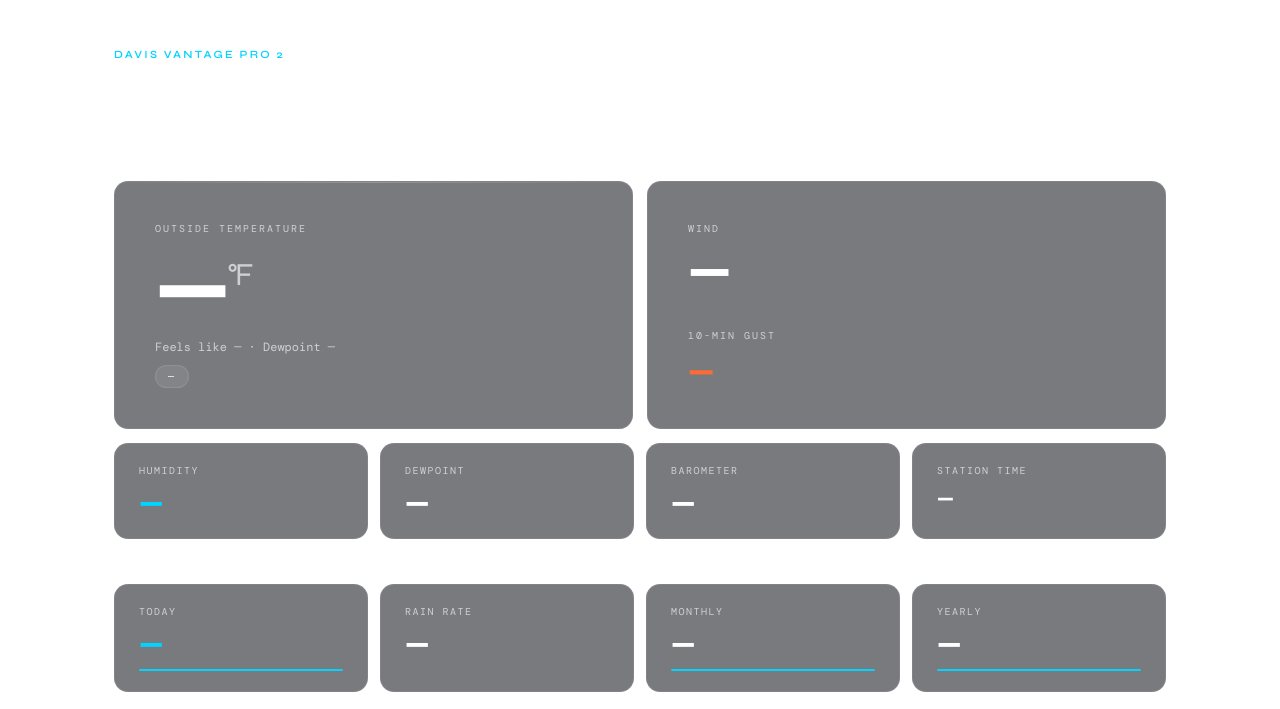
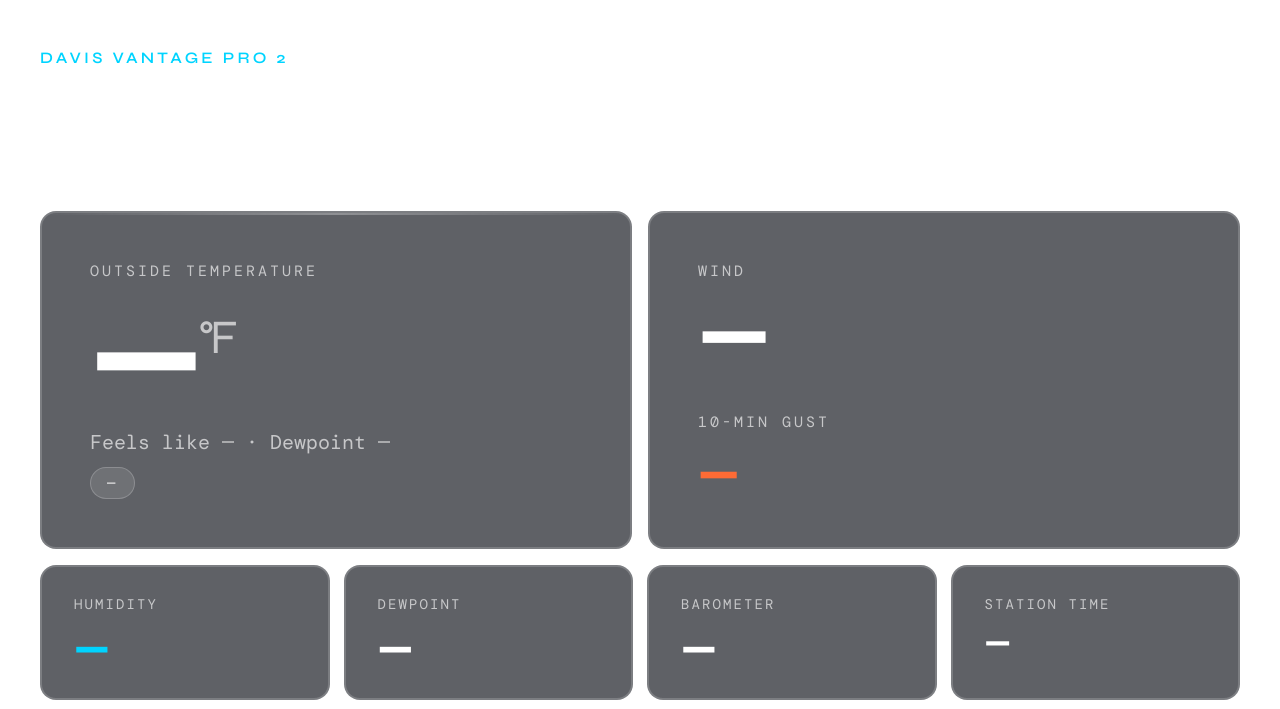
Before and after one commit to TestEngineeringGPGT/weather-station, a plain HTML site: page index.html in a window 1280 px wide. Shown: the top 709 px of the page. Drawn offline with nearby package versions, Linux system fonts and the light colour scheme; no server answers; a web font is replaced by a local one.

Commit message:
Update index.html

```diff
--- a/index.html
+++ b/index.html
@@ -7,8 +7,8 @@
 <link href="https://fonts.googleapis.com/css2?family=DM+Mono:wght@300;400;500&family=Syne:wght@400;600;800&display=swap" rel="stylesheet">
 <style>
   :root {
-    --surface: rgba(10, 13, 20, 0.55);
-    --border: rgba(255,255,255,0.08);
+    --surface: rgba(10, 13, 20, 0.65);
+    --border: rgba(255,255,255,0.18);
     --accent: #00d4ff;
     --accent2: #ff6b35;
     --text: #ffffff;
@@ -50,9 +50,9 @@
   }
 
   .container {
-    max-width: 1100px;
+    max-width: 1400px;
     margin: 0 auto;
-    padding: 48px 24px;
+    padding: 48px 40px;
     position: relative;
     z-index: 10;
   }
@@ -61,22 +61,22 @@
     background: var(--surface);
     backdrop-filter: blur(20px);
     -webkit-backdrop-filter: blur(20px);
-    border: 1px solid var(--border);
-    border-radius: 14px;
+    border: 2px solid var(--border);
+    border-radius: 16px;
   }
 
-  .glass:hover { border-color: rgba(255,255,255,0.14); }
+  .glass:hover { border-color: rgba(255,255,255,0.28); }
 
   header {
     display: flex;
     justify-content: space-between;
     align-items: flex-start;
-    margin-bottom: 48px;
+    margin-bottom: 40px;
   }
 
   .station-id {
     font-family: 'Syne', sans-serif;
-    font-size: 11px;
+    font-size: 16px;
     font-weight: 600;
     letter-spacing: 0.2em;
     text-transform: uppercase;
@@ -86,21 +86,27 @@
 
   h1 {
     font-family: 'Syne', sans-serif;
-    font-size: clamp(28px, 5vw, 42px);
+    font-size: clamp(42px, 6vw, 64px);
     font-weight: 800;
     letter-spacing: -0.02em;
     line-height: 1;
+  }
+
+  .header-meta {
+    font-size: 18px;
+    color: var(--muted);
+    margin-top: 8px;
   }
 
   .header-right { text-align: right; }
 
   .status-dot {
     display: inline-block;
-    width: 7px;
-    height: 7px;
+    width: 10px;
+    height: 10px;
     border-radius: 50%;
     background: #00ff88;
-    margin-right: 6px;
+    margin-right: 8px;
     animation: blink 2s ease-in-out infinite;
   }
 
@@ -112,7 +118,7 @@
   }
 
   .status-label {
-    font-size: 11px;
+    font-size: 16px;
     letter-spacing: 0.1em;
     text-transform: uppercase;
     color: var(--muted);
@@ -120,20 +126,20 @@
 
   .last-updated {
     display: block;
-    font-size: 11px;
+    font-size: 16px;
     color: var(--muted);
-    margin-top: 6px;
+    margin-top: 8px;
   }
 
   .hero {
     display: grid;
     grid-template-columns: 1fr 1fr;
-    gap: 14px;
-    margin-bottom: 14px;
+    gap: 16px;
+    margin-bottom: 16px;
   }
 
   .hero-temp {
-    padding: 40px;
+    padding: 48px;
     position: relative;
     overflow: hidden;
   }
@@ -142,28 +148,28 @@
     content: '';
     position: absolute;
     top: 0; left: 0; right: 0;
-    height: 1px;
-    background: linear-gradient(90deg, transparent, rgba(255,255,255,0.2), transparent);
+    height: 2px;
+    background: linear-gradient(90deg, transparent, rgba(255,255,255,0.3), transparent);
   }
 
   .hero-wind {
-    padding: 40px;
+    padding: 48px;
     display: flex;
     flex-direction: column;
     justify-content: space-between;
   }
 
   .hero-label {
-    font-size: 10px;
+    font-size: 15px;
     letter-spacing: 0.2em;
     text-transform: uppercase;
     color: var(--muted);
-    margin-bottom: 12px;
+    margin-bottom: 14px;
   }
 
   .hero-value {
     font-family: 'Syne', sans-serif;
-    font-size: clamp(56px, 8vw, 80px);
+    font-size: clamp(80px, 10vw, 120px);
     font-weight: 800;
     letter-spacing: -0.04em;
     line-height: 1;
@@ -177,66 +183,66 @@
     vertical-align: super;
   }
 
-  .hero-sub { font-size: 12px; color: var(--muted); margin-top: 12px; }
+  .hero-sub { font-size: 20px; color: var(--muted); margin-top: 14px; }
 
   .condition-badge {
     display: inline-block;
-    padding: 4px 12px;
+    padding: 6px 16px;
     border-radius: 20px;
-    font-size: 10px;
+    font-size: 14px;
     letter-spacing: 0.15em;
     text-transform: uppercase;
-    background: rgba(255,255,255,0.08);
-    border: 1px solid rgba(255,255,255,0.1);
-    margin-top: 10px;
+    background: rgba(255,255,255,0.10);
+    border: 1px solid rgba(255,255,255,0.2);
+    margin-top: 12px;
   }
 
   .grid {
     display: grid;
     grid-template-columns: repeat(4, 1fr);
-    gap: 12px;
-    margin-bottom: 12px;
+    gap: 14px;
+    margin-bottom: 14px;
   }
 
-  .card { padding: 20px 24px; }
+  .card { padding: 28px 32px; }
 
   .card-label {
-    font-size: 10px;
+    font-size: 14px;
     letter-spacing: 0.15em;
     text-transform: uppercase;
     color: var(--muted);
-    margin-bottom: 10px;
+    margin-bottom: 12px;
   }
 
   .card-value {
     font-family: 'Syne', sans-serif;
-    font-size: 26px;
+    font-size: 38px;
     font-weight: 700;
     letter-spacing: -0.02em;
   }
 
   .section-label {
-    font-size: 10px;
+    font-size: 14px;
     letter-spacing: 0.2em;
     text-transform: uppercase;
     color: var(--muted);
     margin-bottom: 12px;
     margin-top: 20px;
-    padding-left: 2px;
+    padding-left: 4px;
   }
 
   .rain-grid {
     display: grid;
     grid-template-columns: repeat(4, 1fr);
-    gap: 12px;
-    margin-bottom: 12px;
+    gap: 14px;
+    margin-bottom: 14px;
   }
 
   .rain-bar {
-    height: 2px;
-    background: rgba(255,255,255,0.08);
+    height: 3px;
+    background: rgba(255,255,255,0.12);
     border-radius: 2px;
-    margin-top: 10px;
+    margin-top: 12px;
     overflow: hidden;
   }
 
@@ -250,19 +256,19 @@
   .comfort-grid {
     display: grid;
     grid-template-columns: repeat(3, 1fr);
-    gap: 12px;
+    gap: 14px;
   }
 
   footer {
     margin-top: 40px;
     padding-top: 20px;
-    border-top: 1px solid var(--border);
+    border-top: 2px solid var(--border);
     display: flex;
     justify-content: space-between;
     align-items: center;
   }
 
-  footer span { font-size: 11px; color: var(--muted); }
+  footer span { font-size: 15px; color: var(--muted); }
 
   .loading-overlay {
     position: fixed;
@@ -278,8 +284,8 @@
   .loading-overlay.hidden { opacity: 0; pointer-events: none; }
 
   .loader {
-    width: 32px; height: 32px;
-    border: 2px solid rgba(255,255,255,0.1);
+    width: 40px; height: 40px;
+    border: 3px solid rgba(255,255,255,0.1);
     border-top-color: var(--accent);
     border-radius: 50%;
     animation: spin 0.8s linear infinite;
@@ -321,7 +327,7 @@
     <div>
       <div class="station-id">Davis Vantage Pro 2</div>
       <h1>Weather Station</h1>
-      <div style="font-size:12px;color:var(--muted);margin-top:6px;">GPG*T VDA — San Angelo, TX</div>
+      <div class="header-meta">GPG*T VDA — San Angelo, TX</div>
     </div>
     <div class="header-right">
       <div>
@@ -342,11 +348,11 @@
     <div class="hero-wind glass">
       <div>
         <div class="hero-label">Wind</div>
-        <div class="hero-value" style="font-size:clamp(30px,4vw,46px);" id="wind">—</div>
+        <div class="hero-value" style="font-size:clamp(48px,6vw,80px);" id="wind">—</div>
       </div>
-      <div style="margin-top:20px;">
+      <div style="margin-top:24px;">
         <div class="hero-label">10-Min Gust</div>
-        <div style="font-family:'Syne',sans-serif;font-size:28px;font-weight:700;color:var(--accent2);" id="windGust">—</div>
+        <div style="font-family:'Syne',sans-serif;font-size:44px;font-weight:700;color:var(--accent2);" id="windGust">—</div>
       </div>
     </div>
   </div>
@@ -355,7 +361,7 @@
     <div class="card glass"><div class="card-label">Humidity</div><div class="card-value blue" id="humidity">—</div></div>
     <div class="card glass"><div class="card-label">Dewpoint</div><div class="card-value" id="dewpoint">—</div></div>
     <div class="card glass"><div class="card-label">Barometer</div><div class="card-value" id="barometer">—</div></div>
-    <div class="card glass"><div class="card-label">Station Time</div><div class="card-value" style="font-size:18px;" id="stationTime">—</div></div>
+    <div class="card glass"><div class="card-label">Station Time</div><div class="card-value" style="font-size:28px;" id="stationTime">—</div></div>
   </div>
 
   <div class="section-label">Precipitation</div>
@@ -383,7 +389,6 @@
 const SUPABASE_URL = "https://zrieseuynwnpsfvplwfi.supabase.co";
 const SUPABASE_KEY = "sb_publishable_-OFTC5LLjm7JGOqDUohLGg_pSDwuTeO";
 
-// ── Rain canvas ──────────────────────────────────────────────────────────────
 const canvas = document.getElementById("rainCanvas");
 const ctx = canvas.getContext("2d");
 let drops = [], rainActive = false, animFrame;
@@ -429,7 +434,6 @@
 
 window.addEventListener("resize", resizeCanvas);
 
-// ── Sky background ───────────────────────────────────────────────────────────
 function parseHour(stationTimeStr) {
   if (!stationTimeStr) return new Date().getHours();
   const m = stationTimeStr.match(/(\d+):(\d+)([ap])/);
@@ -441,12 +445,12 @@
 }
 
 function getSkyColors(hour) {
-  if (hour >= 5  && hour < 7)  return ["#0d0520","#3d1a6e","#c45c3c","#f5a623"]; // sunrise
-  if (hour >= 7  && hour < 11) return ["#0d1b3e","#1a3a6e","#2e6fa8","#87ceeb"]; // morning
-  if (hour >= 11 && hour < 15) return ["#0a1628","#1a3a6e","#2980b9","#5dade2"]; // midday
-  if (hour >= 15 && hour < 18) return ["#0d1b3e","#1a3a6e","#2471a3","#7fb3d3"]; // afternoon
-  if (hour >= 18 && hour < 20) return ["#1a0a2e","#6e2a1a","#c0392b","#e67e22"]; // sunset
-  return ["#030510","#07091a","#0d0f2a","#111428"]; // night
+  if (hour >= 5  && hour < 7)  return ["#0d0520","#3d1a6e","#c45c3c","#f5a623"];
+  if (hour >= 7  && hour < 11) return ["#0d1b3e","#1a3a6e","#2e6fa8","#87ceeb"];
+  if (hour >= 11 && hour < 15) return ["#0a1628","#1a3a6e","#2980b9","#5dade2"];
+  if (hour >= 15 && hour < 18) return ["#0d1b3e","#1a3a6e","#2471a3","#7fb3d3"];
+  if (hour >= 18 && hour < 20) return ["#1a0a2e","#6e2a1a","#c0392b","#e67e22"];
+  return ["#030510","#07091a","#0d0f2a","#111428"];
 }
 
 function getTempTint(tempF, rainRate) {
@@ -515,7 +519,6 @@
   return "Freezing";
 }
 
-// ── Helpers ──────────────────────────────────────────────────────────────────
 function set(id, val) { const e = document.getElementById(id); if (e) e.textContent = val || "—"; }
 
 function bar(id, val, max) {
@@ -523,7 +526,6 @@
   if (e) e.style.width = Math.min(((parseFloat(val)||0)/max)*100, 100) + "%";
 }
 
-// ── Fetch ────────────────────────────────────────────────────────────────────
 async function fetchWeather() {
   try {
     const res = await fetch(`${SUPABASE_URL}/rest/v1/weather_current?id=eq.1&select=*`, {
@@ -558,14 +560,14 @@
     set("conditionBadge", getCondition(tempF, rainRate, humidity));
     set("wind", d.wind || "—");
     set("windGust", d.wind_gust || "—");
-    set("humidity",   d.humidity   || "—");
-    set("dewpoint",   d.dewpoint   || "—");
-    set("barometer",  d.barometer  || "—");
-    set("stationTime",d.station_time || "—");
-    set("rainToday",  d.rain_today  || "—");
-    set("rainRate",   d.rain_rate   || "—");
-    set("rainMonthly",d.rain_monthly|| "—");
-    set("rainYearly", d.rain_yearly || "—");
+    set("humidity",    d.humidity    || "—");
+    set("dewpoint",    d.dewpoint    || "—");
+    set("barometer",   d.barometer   || "—");
+    set("stationTime", d.station_time || "—");
+    set("rainToday",   d.rain_today   || "—");
+    set("rainRate",    d.rain_rate    || "—");
+    set("rainMonthly", d.rain_monthly || "—");
+    set("rainYearly",  d.rain_yearly  || "—");
     bar("rainTodayBar",   d.rain_today,   2);
     bar("rainMonthlyBar", d.rain_monthly, 5);
     bar("rainYearlyBar",  d.rain_yearly,  20);
```
